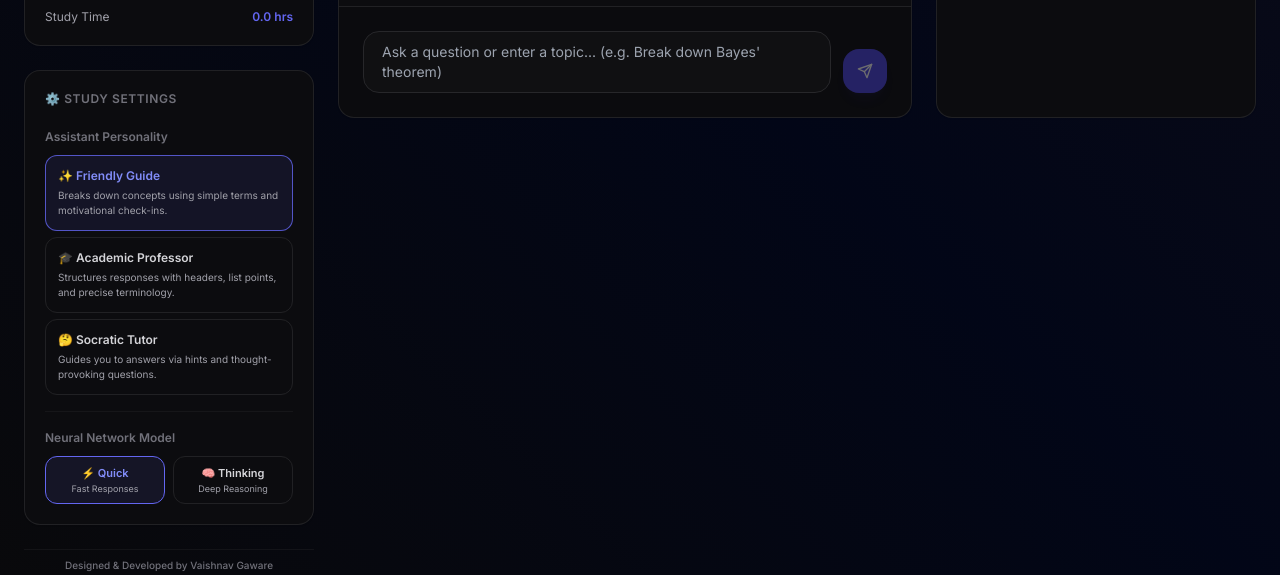
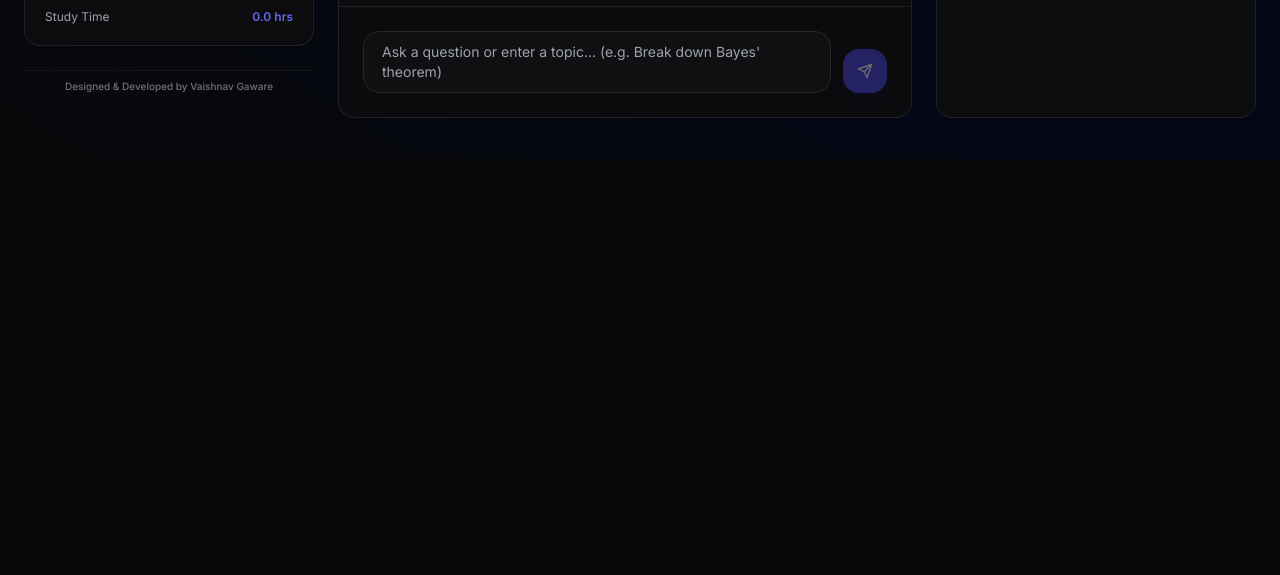
Before and after one commit to Vaishnav0299/my-study-assistant, a React (Vite) app: page / in a window 1280 px wide. Shown: the part 641-1216 px from the top of the page. After the commit the page ends 800 px from the top, so only its background shows below. Built offline with nearby package versions, Linux system fonts and the light colour scheme; no server answers.

Commit message:
style: remove redundant study settings from left sidebar

```diff
--- a/src/components/Layout.jsx
+++ b/src/components/Layout.jsx
@@ -224,74 +224,6 @@ export default function Layout() {
             </div>
           </div>
 
-          {/* Study Settings */}
-          <div className="bg-white dark:bg-[#0c0c0f] border border-zinc-200 dark:border-zinc-800/80 rounded-2xl p-5 shadow-sm space-y-4">
-            <h3 className="text-xs font-semibold uppercase tracking-wider text-zinc-400 dark:text-zinc-500">
-              ⚙️ Study Settings
-            </h3>
-
-            <div className="space-y-2">
-              <label className="text-xs font-semibold text-zinc-500 dark:text-zinc-450">Assistant Personality</label>
-              <div className="space-y-1.5">
-                {Object.keys(PERSONALITIES).map((pKey) => {
-                  const pDesc = PERSONALITIES[pKey];
-                  const active = persona === pKey;
-                  return (
-                    <button
-                      key={pKey}
-                      onClick={() => setPersona(pKey)}
-                      className={`w-full text-left p-3 rounded-xl border text-xs transition-all flex flex-col space-y-1 ${
-                        active
-                          ? 'border-indigo-500/80 bg-indigo-500/5 dark:bg-indigo-500/10'
-                          : 'border-zinc-200 dark:border-zinc-800/80 bg-transparent hover:bg-zinc-50 dark:hover:bg-zinc-900/40'
-                      }`}
-                      aria-label={`Select personality ${pKey}`}
-                    >
-                      <span className={`font-semibold ${active ? 'text-indigo-600 dark:text-indigo-400' : 'text-zinc-800 dark:text-zinc-300'}`}>
-                        {pKey}
-                      </span>
-                      <span className="text-[10px] text-zinc-500 dark:text-zinc-400 leading-normal">
-                        {pDesc}
-                      </span>
-                    </button>
-                  );
-                })}
-              </div>
-            </div>
-
-            {/* Model Selection */}
-            <div className="space-y-2 pt-3 border-t border-zinc-100 dark:border-zinc-800/40">
-              <label className="text-xs font-semibold text-zinc-500 dark:text-zinc-455">Neural Network Model</label>
-              <div className="grid grid-cols-2 gap-2">
-                {[
-                  { id: 'gemini-2.5-flash', label: '⚡ Quick', desc: 'Fast Responses' },
-                  { id: 'gemini-2.5-pro', label: '🧠 Thinking', desc: 'Deep Reasoning' }
-                ].map((m) => {
-                  const active = selectedModel === m.id;
-                  return (
-                    <button
-                      key={m.id}
-                      onClick={() => setSelectedModel(m.id)}
-                      className={`p-2 rounded-xl border text-[11px] transition-all flex flex-col items-center justify-center text-center ${
-                        active
-                          ? 'border-indigo-500 bg-indigo-500/5 dark:bg-indigo-500/10'
-                          : 'border-zinc-200 dark:border-zinc-800/80 bg-transparent hover:bg-zinc-50 dark:hover:bg-zinc-900/40'
-                      }`}
-                      aria-label={`Select model ${m.label}`}
-                    >
-                      <span className={`font-semibold ${active ? 'text-indigo-600 dark:text-indigo-400' : 'text-zinc-800 dark:text-zinc-300'}`}>
-                        {m.label}
-                      </span>
-                      <span className="text-[9px] text-zinc-400 dark:text-zinc-550">
-                        {m.desc}
-                      </span>
-                    </button>
-                  );
-                })}
-              </div>
-            </div>
-          </div>
-
           {/* Footer Credits */}
           <div className="text-center pt-2 pb-1 border-t border-zinc-200/50 dark:border-zinc-800/40">
             <p className="text-[10px] text-zinc-400 dark:text-zinc-500 font-medium">
```
